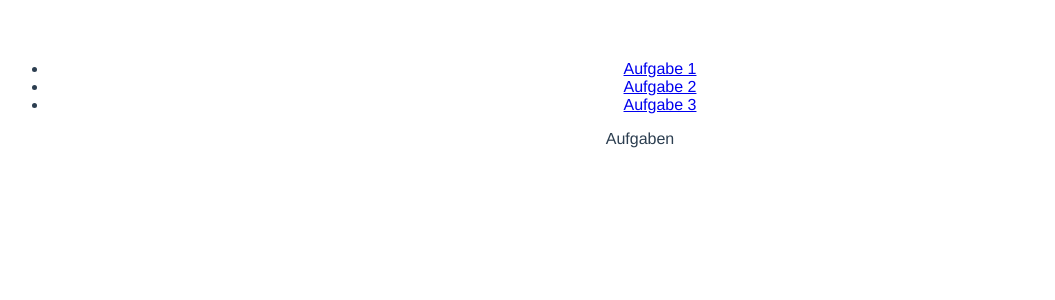
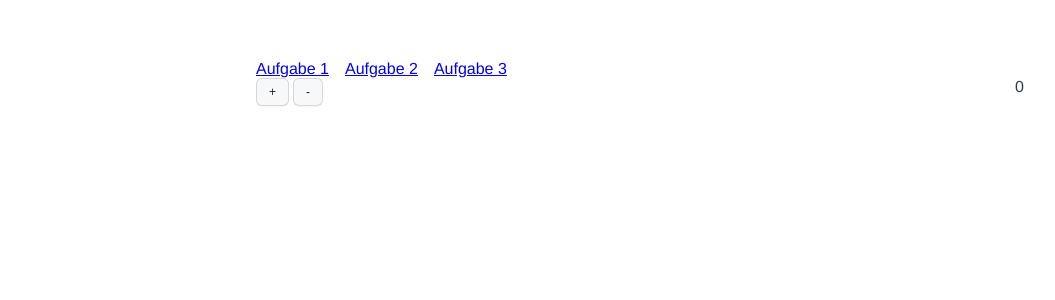
Before and after one commit to christianhegedues/dbi15, a Vue app: page /exercise/1 in a window 1280 px wide. Shown: the top 300 px of the page, without its empty margins (0-1055 px from the left). Built offline with nearby package versions, Linux system fonts and the light colour scheme.

Commit message:
add counter

```diff
--- a/src/App.vue
+++ b/src/App.vue
@@ -5,7 +5,9 @@ import { RouterView } from "vue-router";
 
 <template>
   <div class="wrapper">
-    <TheNavigation />
+    <header>
+      <TheNavigation />
+    </header>
     <RouterView />
   </div>
 </template>
@@ -15,8 +17,12 @@ import { RouterView } from "vue-router";
   font-family: Avenir, Helvetica, Arial, sans-serif;
   -webkit-font-smoothing: antialiased;
   -moz-osx-font-smoothing: grayscale;
-  text-align: center;
   color: #2c3e50;
   margin-top: 60px;
 }
+
+.wrapper {
+  margin: 0 auto;
+  max-width: 768px;
+}
 </style>
--- /dev/null
+++ b/src/components/Button.vue
@@ -0,0 +1,43 @@
+<template>
+  <button class="button">
+    <slot />
+  </button>
+</template>
+
+<style>
+.button {
+  position: relative;
+  display: inline-block;
+  padding: 3px 12px;
+  font-size: 12px;
+  font-weight: 500;
+  line-height: 20px;
+  white-space: nowrap;
+  vertical-align: middle;
+  cursor: pointer;
+
+  border: 1px solid;
+  border-color: rgba(27,31,36,0.15);
+  border-radius: 6px;
+
+  -webkit-user-select: none;
+  user-select: none;
+
+  -webkit-appearance: none;
+  appearance: none;
+
+  color: #24292f;
+  background-color: #f6f8fa;
+  box-shadow: 0 1px 0 rgba(27,31,36,0.04), inset 0 1px 0 rgba(255,255,255,0.25);
+  transition: 80ms cubic-bezier(0.33, 1, 0.68, 1);
+  transition-property: all;
+  transition-duration: 80ms;
+  transition-property: color,background-color,box-shadow,border-color;
+}
+
+.button:hover {
+  background-color: #f3f4f6;
+  border-color: rgba(27,31,36,0.15);
+  transition-duration: .1s;
+}
+</style>
--- /dev/null
+++ b/src/components/Counter.vue
@@ -0,0 +1,41 @@
+<script setup>
+import Button from "@/components/Button.vue";
+import { ref } from 'vue'
+
+defineProps({
+  counter: {
+    type: Number,
+    required: true
+  }
+})
+
+defineEmits([
+  'update:counter'
+])
+</script>
+
+<template>
+  <div class="counter">
+    <div class="button-group">
+      <Button @click="$emit('update:counter', counter += 1)">
+        <span>+</span>
+      </Button>
+      <Button @click="$emit('update:counter', counter > 1 ? counter -= 1 : 0)">
+        <span>-</span>
+      </Button>
+    </div>
+    <span>{{ counter }}</span>
+  </div>
+</template>
+
+<style>
+.counter {
+  display: flex;
+  justify-content: space-between;
+}
+
+.button-group {
+  display: flex;
+  gap: .25rem;
+}
+</style>
--- a/src/views/ExerciseView.vue
+++ b/src/components/DateTime.vue
@@ -1,5 +1,5 @@
 <template>
-  <div>
-    Aufgaben
+  <div class="datetime">
+
   </div>
 </template>
--- a/src/components/TheNavigation.vue
+++ b/src/components/TheNavigation.vue
@@ -4,7 +4,7 @@ import { RouterLink } from "vue-router";
 
 <template>
   <nav class="navigation">
-    <ul>
+    <ul class="main-menu__list">
       <li v-for="i in 3" :key="i">
         <RouterLink :to="`/exercise/${i}`">
         {{ `Aufgabe ${i}` }}
@@ -13,3 +13,18 @@ import { RouterLink } from "vue-router";
     </ul>
   </nav>
 </template>
+
+<style>
+.main-menu {
+  padding: 0;
+}
+
+.main-menu__list {
+  display: flex;
+  gap: 1rem;
+
+  list-style: none;
+  margin: 0;
+  padding: 0;
+}
+</style>
--- a/src/router/index.js
+++ b/src/router/index.js
@@ -10,9 +10,19 @@ export const router = createRouter({
       component: HomeView
     },
     {
-      path: '/exercise/:id',
-      name: 'exercise',
-      component: () => import('../views/ExerciseView.vue')
+      path: '/exercise/1',
+      name: 'exercise1',
+      component: () => import('../views/ExerciseAView.vue')
+    },
+    {
+      path: '/exercise/2',
+      name: 'exercise2',
+      component: () => import('../views/ExerciseBView.vue')
+    },
+    {
+      path: '/exercise/3',
+      name: 'exercise3',
+      component: () => import('../views/ExerciseCView.vue')
     }
   ]
 })
--- /dev/null
+++ b/src/views/ExerciseAView.vue
@@ -0,0 +1,12 @@
+<script setup>
+import Counter from "@/components/Counter.vue";
+import { ref } from "vue";
+
+const counter = ref(0)
+</script>
+
+<template>
+  <section class="exercise-a">
+    <Counter v-model:counter="counter" />
+  </section>
+</template>
--- /dev/null
+++ b/src/views/ExerciseBView.vue
@@ -0,0 +1,5 @@
+<template>
+  <section class="exercise-b">
+    <p>Aufgabe 2</p>
+  </section>
+</template>
--- /dev/null
+++ b/src/views/ExerciseCView.vue
@@ -0,0 +1,5 @@
+<template>
+  <section class="exercise-c">
+    <p>Aufgabe 3</p>
+  </section>
+</template>
--- a/vite.config.js
+++ b/vite.config.js
@@ -1,7 +1,14 @@
+import { fileURLToPath, URL } from "url";
+
 import { defineConfig } from 'vite'
 import vue from '@vitejs/plugin-vue'
 
 // https://vitejs.dev/config/
 export default defineConfig({
-  plugins: [vue()]
+  plugins: [vue()],
+  resolve: {
+    alias: {
+      '@': fileURLToPath(new URL('./src', import.meta.url))
+    }
+  }
 })
```
